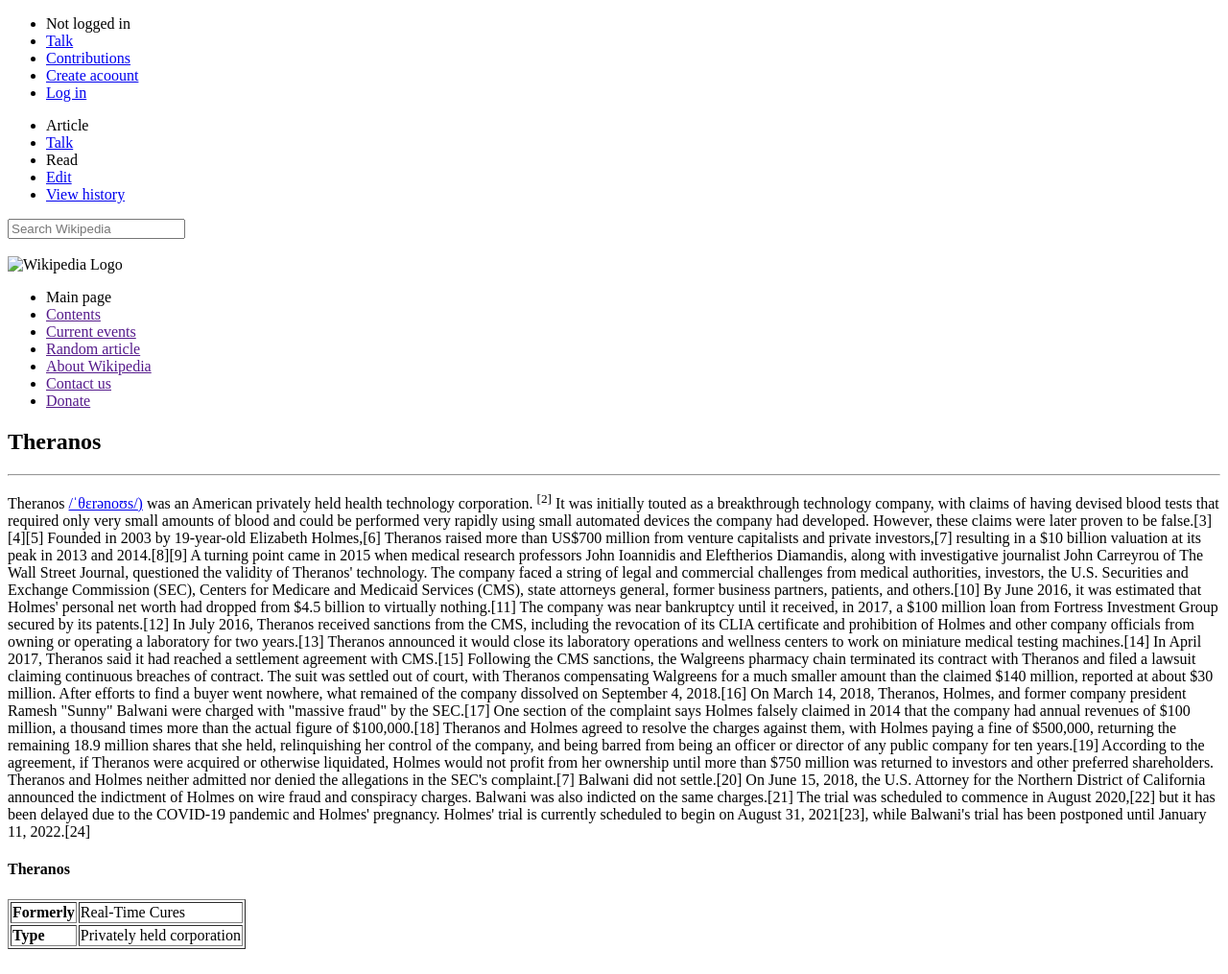
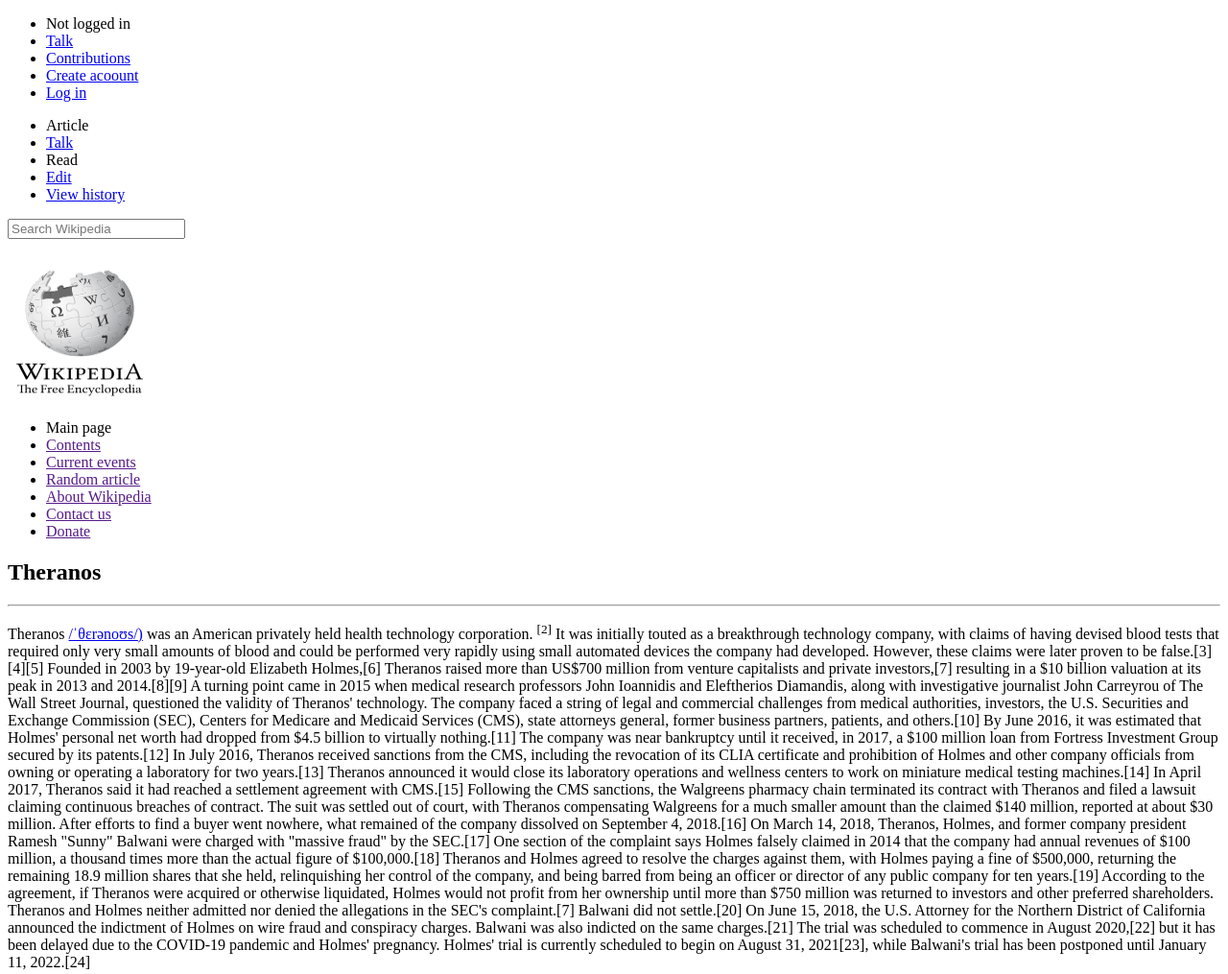
Before and after one commit to saqibmohammad/theranosbysaqib, a plain HTML site: page index.html in a window 1280 px wide. Shown: the top 1015 px of the page at 96% size. Drawn offline with Linux system fonts and the light colour scheme.

Commit message:
Final Reedit

```diff
--- a/index.html
+++ b/index.html
@@ -33,7 +33,7 @@
         </ul>
            </nav>
            <input type="search" placeholder="Search Wikipedia"> <br> <br>
-           <img src="./Images/1200px-Wikipedia-logo-v2-en.svg.png" alt="Wikipedia Logo" width="150" height="150">
+           <img src="./1200px-Wikipedia-logo-v2-en.svg.png" alt="Wikipedia Logo" width="150" height="150">
 
     <nav>
        <ul>
```
Also changed, not shown: 1200px-Wikipedia-logo-v2-en.svg.png (added).
